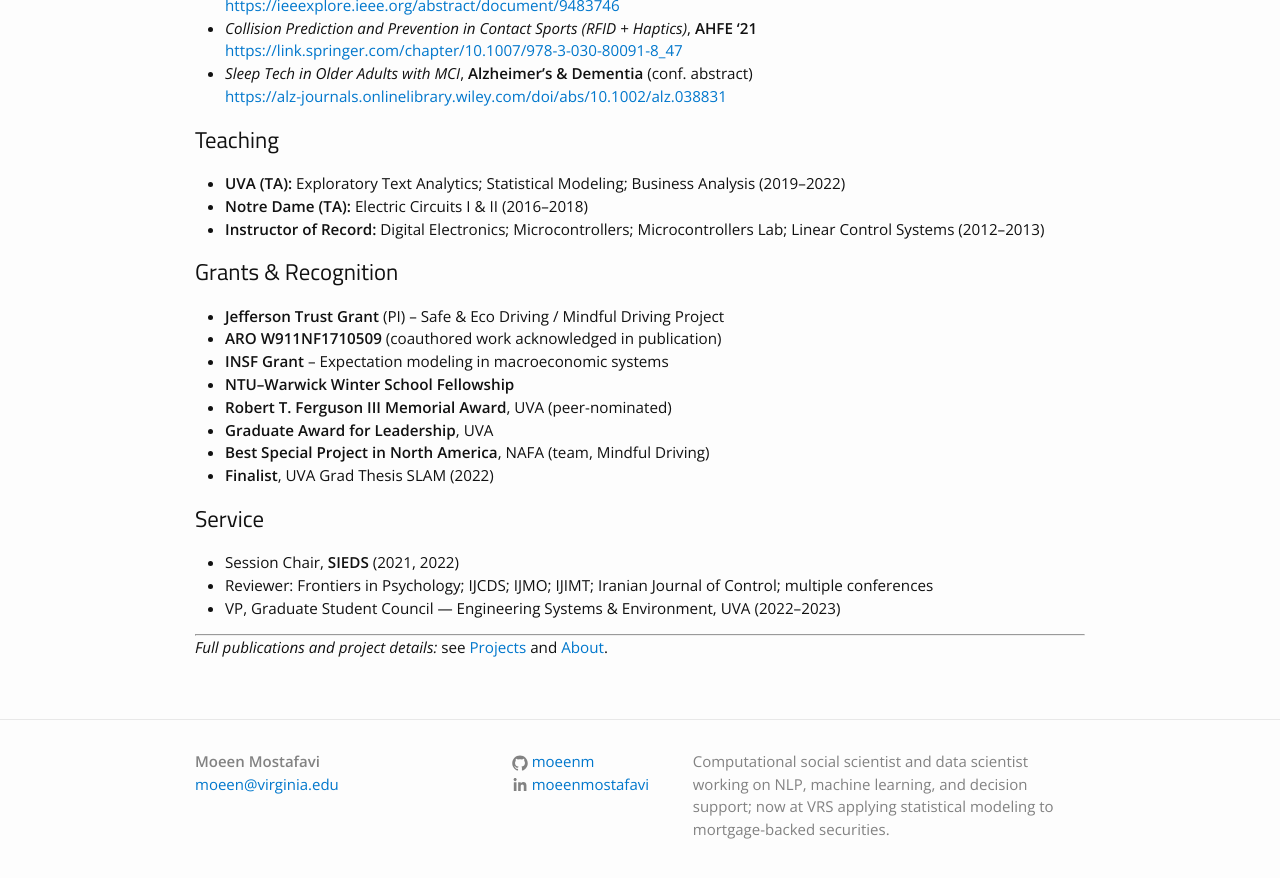
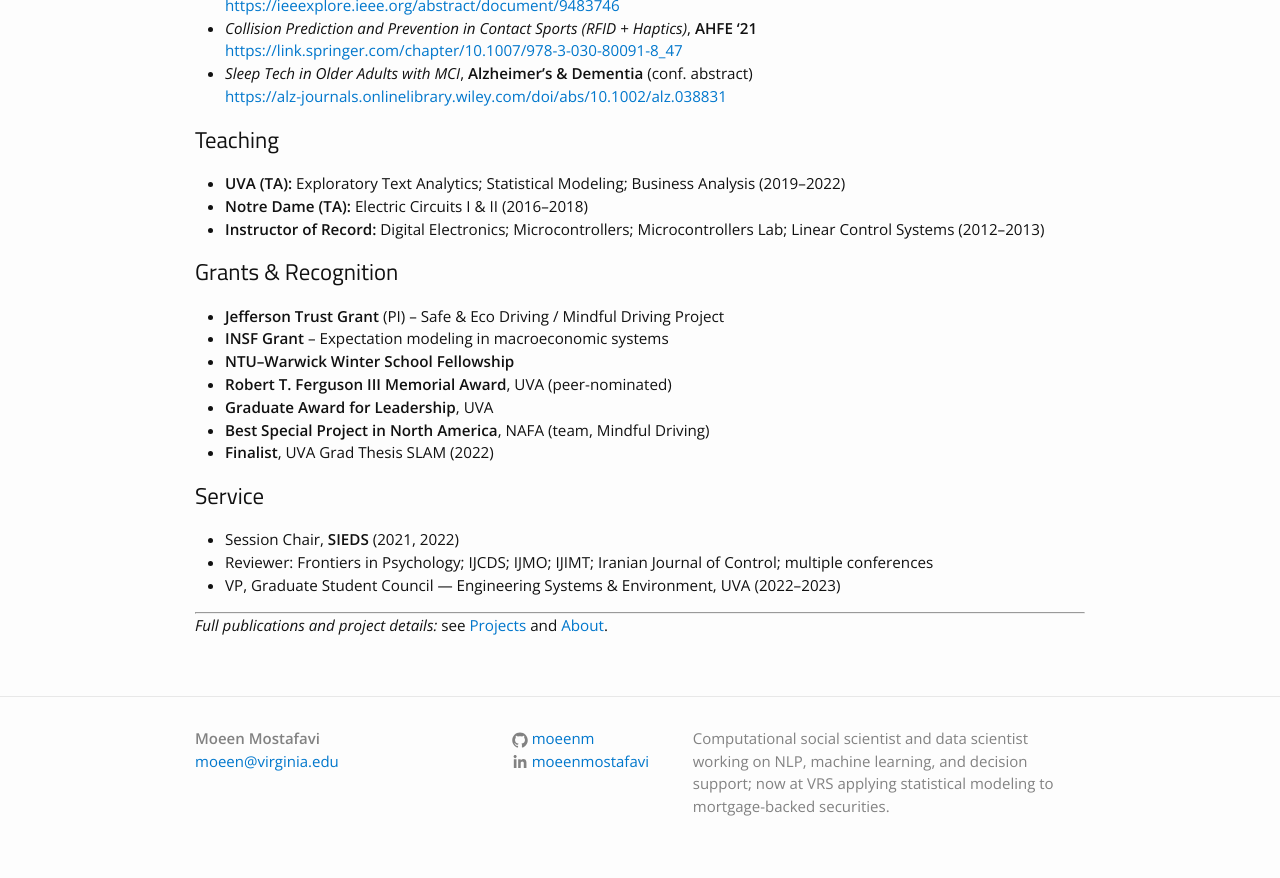
Before and after one commit to moeenm/moeenm.github.io, a Jekyll site: the page built from cv.md, in a window 1280 px wide and 900 px high, scrolled down 922 px. Shown: the top 878 px of the window. Built offline with Jekyll 4.4.1, drawn with Linux system fonts in a browser that asks for light colours.

Commit message:
Remove ARO W911NF1710509 acknowledgment
Removed coauthored work acknowledgment from grants section.

```diff
--- a/cv.md
+++ b/cv.md
@@ -47,7 +47,6 @@
 
 ## Grants & Recognition
 - **Jefferson Trust Grant** (PI) – Safe & Eco Driving / Mindful Driving Project
-- **ARO W911NF1710509** (coauthored work acknowledged in publication)
 - **INSF Grant** – Expectation modeling in macroeconomic systems
 - **NTU–Warwick Winter School Fellowship**
 - **Robert T. Ferguson III Memorial Award**, UVA (peer-nominated)
```
